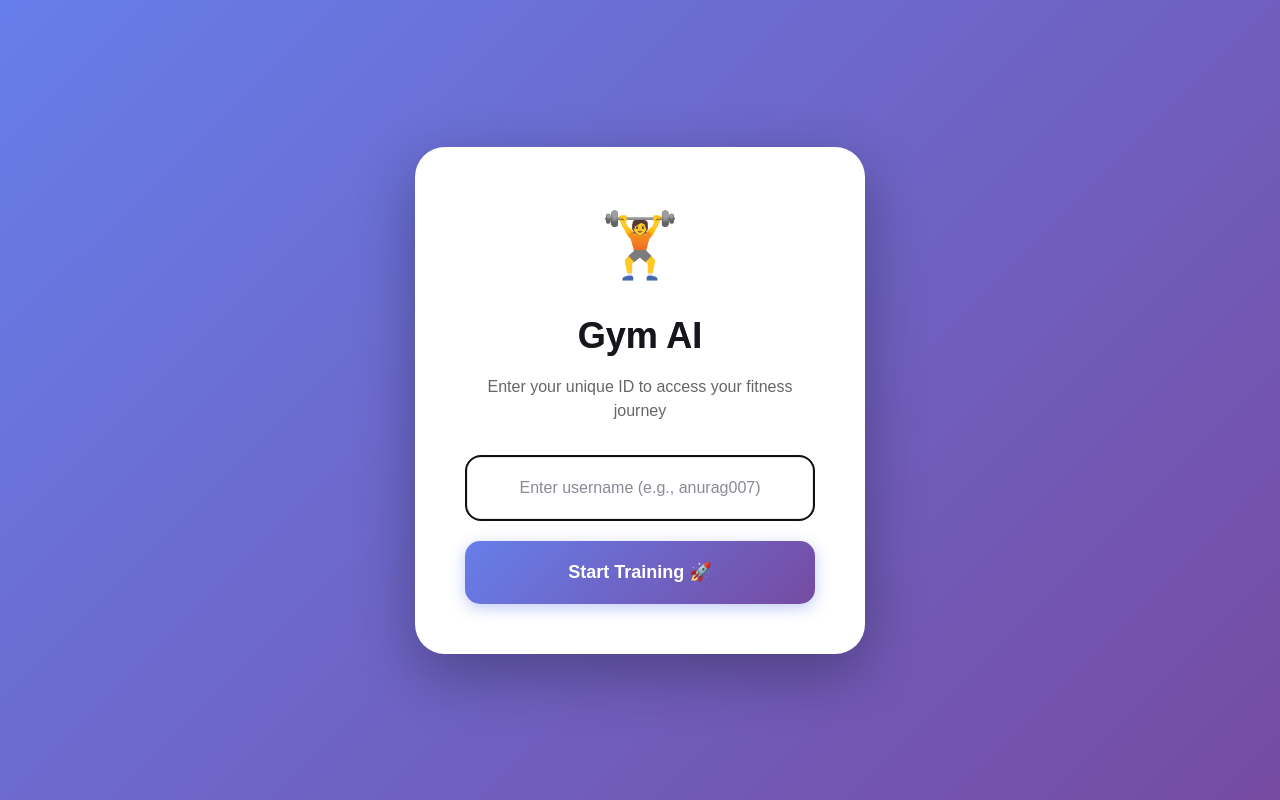
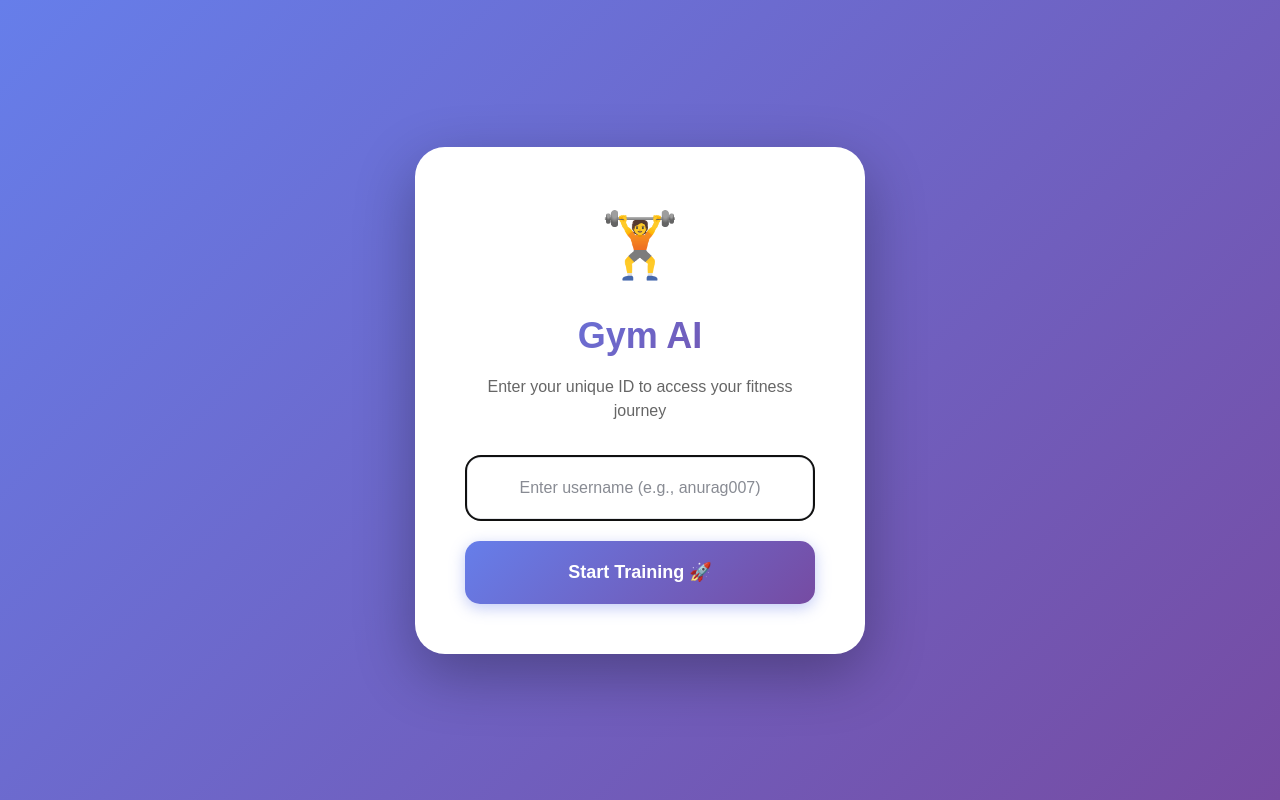
Before and after one commit to AnuragMaurya06/gym-ai-app, a Next.js app: page / in a window 1280 px wide. Built offline with nearby package versions, Linux system fonts and the light colour scheme.

Commit message:
fix: Fixed IndexedDB transaction handling

```diff
--- a/src/app/page.tsx
+++ b/src/app/page.tsx
@@ -90,7 +90,15 @@ export default function Home() {
       <div style={{minHeight:'100vh',background:'linear-gradient(135deg,#667eea 0%,#764ba2 100%)',display:'flex',alignItems:'center',justifyContent:'center',padding:'20px'}}>
         <div style={{background:'white',padding:'50px',borderRadius:'30px',width:'100%',maxWidth:'450px',textAlign:'center',boxShadow:'0 20px 60px rgba(0,0,0,0.3)'}}>
           <div style={{fontSize:'64px',marginBottom:'16px'}}>🏋️</div>
-          <h1 style={{fontSize:'36px',fontWeight:'bold',marginBottom:'12px',background:'linear-gradient(135deg,#667eea,#764ba2)',WebkitBackgroundClip:'text',WebkitColor:'transparent'}}>Gym AI</h1>
+          <h1 style={{
+  fontSize:'36px',
+  fontWeight:'bold',
+  marginBottom:'12px',
+  background:'linear-gradient(135deg,#667eea,#764ba2)',
+  WebkitBackgroundClip:'text',
+  backgroundClip:'text',
+  color:'transparent'  // Use standard 'color' instead of 'WebkitColor'
+}}>Gym AI</h1>
           <p style={{color:'#666',marginBottom:'32px',fontSize:'16px'}}>Enter your unique ID to access your fitness journey</p>
 
           {/* FIX: Added explicit color: '#111827' and background: 'white' */}
@@ -198,7 +206,7 @@ export default function Home() {
         <div style={{display:'flex',justifyContent:'space-between',alignItems:'center',marginBottom:'32px'}}>
           <div style={{display:'flex',alignItems:'center',gap:'12px'}}>
             <span style={{fontSize:'40px'}}>🏋️</span>
-            <h1 style={{margin:0,fontSize:'32px',background:'linear-gradient(135deg,#667eea,#764ba2)',WebkitBackgroundClip:'text',WebkitColor:'transparent',fontWeight:'bold'}}>Gym AI</h1>
+       <h1 style={{fontSize:'36px',fontWeight:'bold',marginBottom:'12px',background:'linear-gradient(135deg,#667eea,#764ba2)',WebkitBackgroundClip:'text',backgroundClip:'text',color:'transparent'}}>Gym AI</h1>
           </div>
           <button onClick={handleLogout} style={{padding:'12px 24px',background:'linear-gradient(135deg,#ef4444,#dc2626)',color:'white',border:'none',borderRadius:'12px',fontWeight:'bold',cursor:'pointer',boxShadow:'0 4px 12px rgba(239,68,68,0.3)'}}>🚪 Logout</button>
         </div>
--- a/src/app/tools/page.tsx
+++ b/src/app/tools/page.tsx
@@ -18,9 +18,12 @@ const openDB = (): Promise<IDBDatabase> => {
 
 const saveSongToDB = async (id: string, title: string, blob: Blob) => {
   const db = await openDB();
-  const tx = db.transaction(STORE_NAME, 'readwrite');
-  tx.objectStore(STORE_NAME).put({ id, title, blob, addedAt: Date.now() });
-  return tx.complete;
+  return new Promise<void>((resolve, reject) => {
+    const tx = db.transaction(STORE_NAME, 'readwrite');
+    tx.objectStore(STORE_NAME).put({ id, title, blob, addedAt: Date.now() });
+    tx.oncomplete = () => resolve();
+    tx.onerror = () => reject(tx.error);
+  });
 };
 
 const loadSongsFromDB = async () => {
@@ -32,9 +35,12 @@ const loadSongsFromDB = async () => {
 
 const deleteSongFromDB = async (id: string) => {
   const db = await openDB();
-  const tx = db.transaction(STORE_NAME, 'readwrite');
-  tx.objectStore(STORE_NAME).delete(id);
-  return tx.complete;
+  return new Promise<void>((resolve, reject) => {
+    const tx = db.transaction(STORE_NAME, 'readwrite');
+    tx.objectStore(STORE_NAME).delete(id);
+    tx.oncomplete = () => resolve();
+    tx.onerror = () => reject(tx.error);
+  });
 };
 
 export default function ToolsPage() {
```
